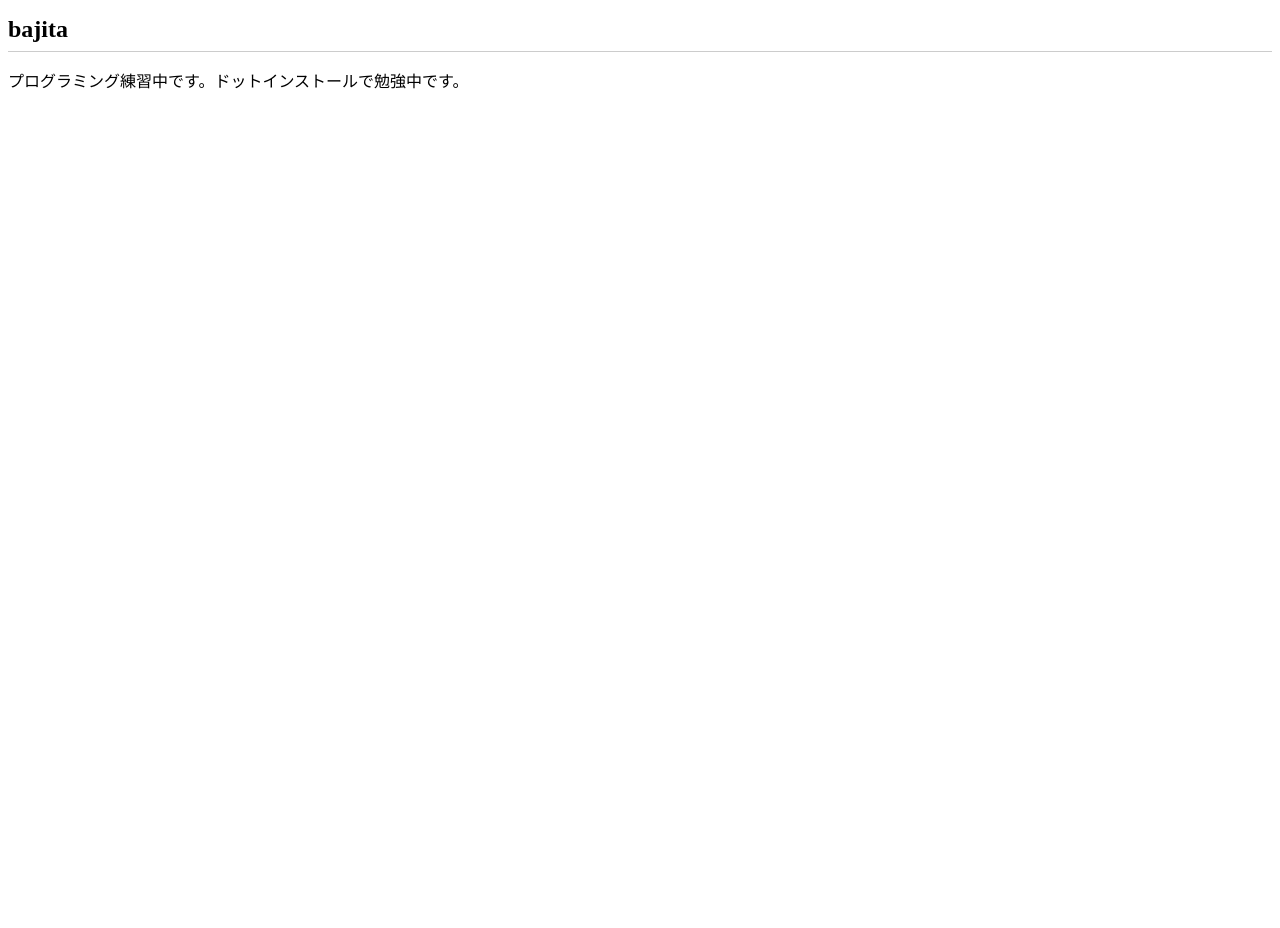
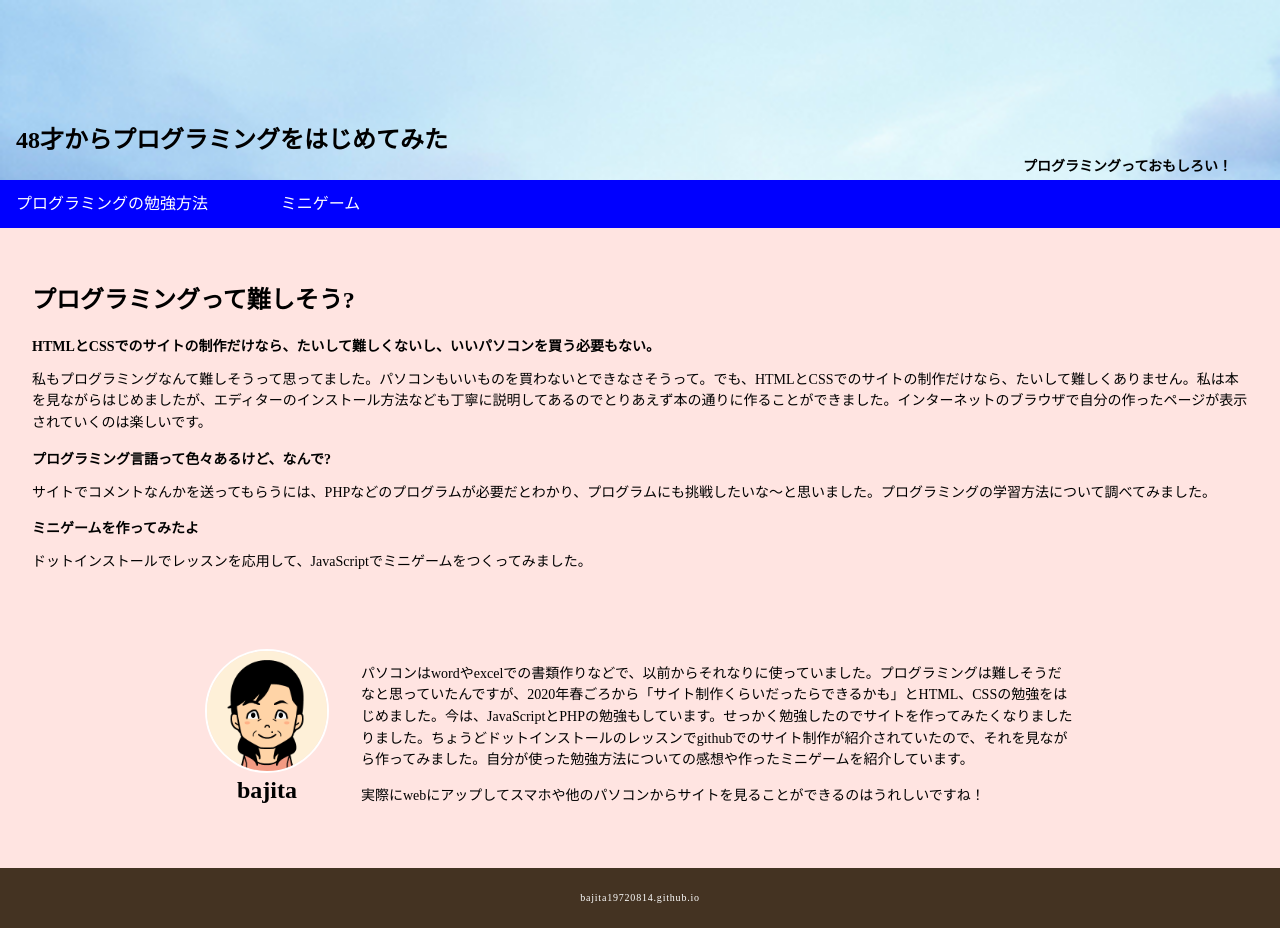
Before and after one commit to bajita19720814/bajita19720814.github.io, a plain HTML site: page index.html in a window 1280 px wide. Before the commit the page ends 800 px from the top, so only its background shows below. Drawn offline with Linux system fonts and the light colour scheme.

Commit message:
Add files via upload

```diff
--- a/index.html
+++ b/index.html
@@ -3,12 +3,67 @@
 <head>
   <meta charset="UTF-8">
   <meta name="viewport" content="width=device-width, initial-scale=1.0">
-  <title>bajitaのサイト</title>
+  <title>48才からプログラミングをはじめてみた</title>
   <link rel="stylesheet" href="style.css">
 </head>
 <body>
-  <h1>bajita</h1>
-  <p>プログラミング練習中です。ドットインストールで勉強中です。</p>
+  <header>
+    <h1>48才からプログラミングをはじめてみた</h1>
+    <p>プログラミングっておもしろい！</p>
+  </header>
+  <nav>
+    <div class="programing">
+      <p>プログラミングの勉強方法</p>
+      <section class="programing-li">
+        <ul>
+          <li><a href="">Scratch:制作中</a></li>
+          <li><a href="">本で学習:製作中</a></li>
+          <li><a href="">動画で学習:製作中</a></li>
+      </section>
+    </div>
+    <div class="minigame">
+      <p>ミニゲーム</p>
+      <section class="minigame-li">
+        <ul>
+          <li><a href="https://bajita19720814.github.io/colorgame/.">
+          色のミニゲーム</a></li>
+          <li><a href="https://bajita19720814.github.io/cardgame/.">
+          神経衰弱ゲーム</a></li>
+          <li><a href="">シューティングゲーム:製作中</a></li>
+        </ul>
+      </section>
+    </div>
+  </nav>
+  <main>
+    <article>
+      <h1 id="study-title">プログラミングって難しそう?</h1>
+      <h2>HTMLとCSSでのサイトの制作だけなら、たいして難しくないし、いいパソコンを買う必要もない。</h2>
+      <p>私もプログラミングなんて難しそうって思ってました。パソコンもいいものを買わないとできなさそうって。でも、HTMLとCSSでのサイトの制作だけなら、たいして難しくありません。私は本を見ながらはじめましたが、エディターのインストール方法なども丁寧に説明してあるのでとりあえず本の通りに作ることができました。インターネットのブラウザで自分の作ったページが表示されていくのは楽しいです。</p>
+      <h2>プログラミング言語って色々あるけど、なんで?</h2>
+      <p>サイトでコメントなんかを送ってもらうには、PHPなどのプログラムが必要だとわかり、プログラムにも挑戦したいな～と思いました。プログラミングの学習方法について調べてみました。</p>
+      <h2>ミニゲームを作ってみたよ</h2>
+      <p>ドットインストールでレッスンを応用して、JavaScriptでミニゲームをつくってみました。</p>
 
+
+
+
+
+    </article>
+    </section>
+    <section class="profile">
+      <div class="profile-img">
+        <img src="img/bajita.png" alt="bajitaのイメージ">
+        <h1>bajita</h1>
+      </div>
+      <div class="profile-comment">
+        <p>パソコンはwordやexcelでの書類作りなどで、以前からそれなりに使っていました。プログラミングは難しそうだなと思っていたんですが、2020年春ごろから「サイト制作くらいだったらできるかも」とHTML、CSSの勉強をはじめました。今は、JavaScriptとPHPの勉強もしています。せっかく勉強したのでサイトを作ってみたくなりましたりました。ちょうどドットインストールのレッスンでgithubでのサイト制作が紹介されていたので、それを見ながら作ってみました。自分が使った勉強方法についての感想や作ったミニゲームを紹介しています。</p>
+        <p>実際にwebにアップしてスマホや他のパソコンからサイトを見ることができるのはうれしいですね！</p>
+      </div>
+    </section>
+
+  </main>
+  <footer>
+    bajita19720814.github.io
+  </footer>
 </body>
 </html>
--- a/style.css
+++ b/style.css
@@ -1,5 +1,159 @@
-h1 {
-  font-size: 24px;
-  padding-bottom: 8px;
-  border-bottom: 1px solid #ccc;
+body {
+  margin: 0;
+  padding: 0;
 }
+header {
+  margin: 0;
+  padding: 0;
+  background-image: url(img/mountain.png);
+  background-size: cover;
+  height: 160px;
+}
+header h1 {
+  margin: 0;
+  font-size: 16px;
+  padding-top: 32px;
+  padding-left: 16px;
+}
+header p {
+  margin: 0;
+  font-size: 14px;
+  font-weight: bold;
+  text-align: end;
+  padding-right: 48px;
+}
+nav {
+  background-color: blue;
+}
+ul {
+  margin: 0;
+  list-style: none;
+}
+li {
+  height: 32px;
+  margin: 0;
+}
+a {
+  display: block;
+  text-decoration: none;
+  color: #fff;
+}
+nav div {
+  height: 48px;
+  padding-left: 16px;
+  border: 1px solid skyblue;
+  cursor: pointer;
+}
+nav p {
+  margin: 0;
+  line-height: 48px;
+  color: #fff;
+}
+nav div:hover {
+  opacity: 0.8;
+}
+nav section {
+  display: none;
+}
+.programing:hover .programing-li {
+  display: block;
+}
+.minigame:hover .minigame-li {
+  display: block;
+}
+.programing:hover {
+  height: 150px;
+}
+.minigame:hover {
+  height: 150px;
+}
+main {
+  margin: 0;
+  padding: 32px;
+  background-color: mistyrose;
+}
+article {
+  margin-bottom: 60px;
+}
+article h2 {
+  font-size: 14px;
+}
+article p {
+  font-size: 14px;
+  line-height: 1.35rem;
+}
+.profile {
+  width: 100%;
+  margin: 0 auto;
+  padding: 16px 0;
+}
+.profile-img img {
+  display: inline;
+  text-align: center;
+  width: 120px;
+  height: 120px;
+  border-radius: 50%;
+  border: 2px solid #fff;
+  margin: 0;
+}
+.profile-img {
+  width: 140px;
+  margin: 0 auto;
+  text-align: center;
+}
+.profile-img h1 {
+  margin: 0px;
+}
+.profile-comment {
+  line-height: 28px;
+}
+.profile p {
+  font-size: 14px;
+  line-height: 1.35rem;
+}
+footer {
+  margin: 0;
+  height: 60px;
+  background-color: #432;
+  text-align: center;
+  color: #fff;
+  font-size: 10px;
+  letter-spacing: 0.05rem;
+  line-height: 60px;
+}
+@media (min-width:510px) {
+  header {
+    height: 180px;
+  }
+  header h1 {
+    font-size: 24px;
+    padding-top: 120px;
+  }
+  nav {
+    display: flex;
+  }
+  .programing {
+    width: 255px;
+    border: none;
+  }
+  .minigame {
+    width: calc(100% - 255px);
+    border: none;
+  }
+
+}
+@media (min-width: 650px) {
+  .profile {
+    display: flex;
+    justify-content: space-between;
+  }
+  .profile-img {
+    padding-right: 32px;
+  }
+}
+@media (min-width: 950px) {
+  .profile {
+    width: 870px;
+    margin: 0 auto;
+  }
+}
```
Also changed, not shown: img/bajita.png (added), img/mountain.png (added), 1 other file.
